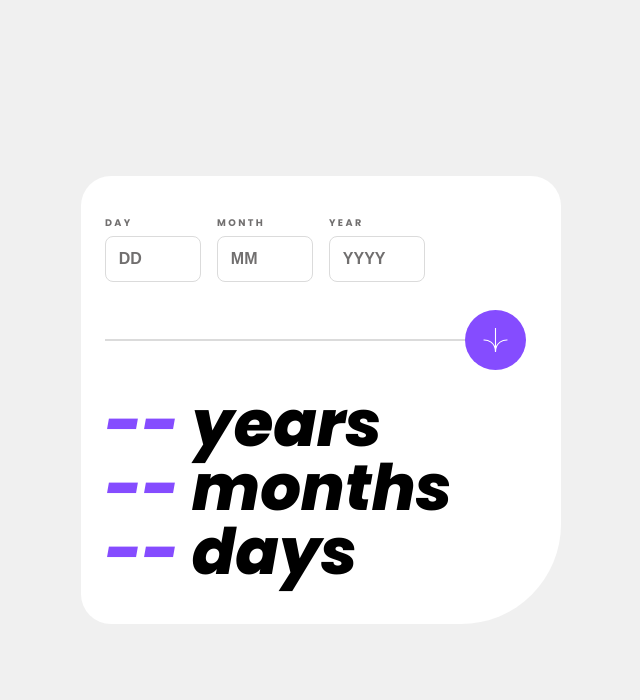
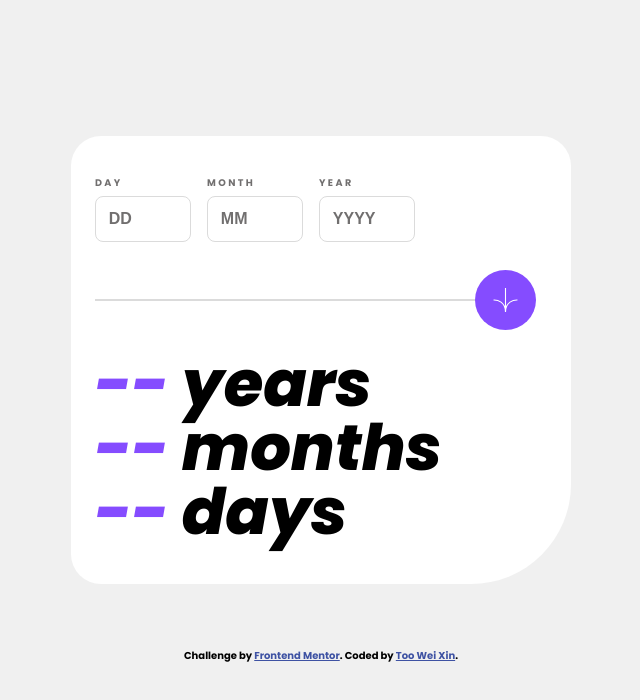
Before and after one commit to WeiXinToo/frontend-mentor-age-calculator, a website: page index.html in a window 1280 px wide. Shown: the whole page, without its empty margins (319-959 px from the left). Drawn offline with nearby package versions, Linux system fonts and the light colour scheme; files that its build step writes are made by us from their sources.

Commit message:
add README.md

```diff
--- a/index.html
+++ b/index.html
@@ -7,7 +7,9 @@
   <meta name="viewport" content="width=device-width, initial-scale=1.0">
   <title>Frontend Mentor | Age calculator app</title>
   <style>
-    .attribution { font-size: 11px; text-align: center; }
+    .attribution {
+      margin-top: 4rem;
+      font-size: 0.625rem; text-align: center; }
     .attribution a { color: hsl(228, 45%, 44%); }
   </style>
   <link rel="stylesheet" href="dist/style.css?cb=1706955918025">
@@ -52,11 +54,14 @@
       <p><span class="js-month-output">--</span> months</p>
       <p><span class="js-day-output">--</span> days</p>
     </section>
-    <!--   <div class="attribution">
+
+  </main>
+  <aside>
+    <div class="attribution">
       Challenge by <a href="https://www.frontendmentor.io?ref=challenge" target="_blank">Frontend Mentor</a>.
-      Coded by <a href="#">Your Name Here</a>.
-    </div> -->
-  </main>
+      Coded by <a href="#">Too Wei Xin</a>.
+    </div>
+  </aside>
 
 
 
--- a/src/scss/abstracts/_mixins.scss
+++ b/src/scss/abstracts/_mixins.scss
@@ -1,3 +1,4 @@
+// flex-template
 @mixin flexbox ($direction, $justify, $align, $gap: null) {
   display: flex;
   flex-direction: $direction;
@@ -6,8 +7,9 @@
   gap: $gap;
 }
 
+// button position
 @mixin media {
-  @media screen and (min-width: 420px){
+  @media screen and (min-width: 420px) {
     right: 0rem;
   }
 }
--- a/src/scss/style.scss
+++ b/src/scss/style.scss
@@ -28,10 +28,9 @@ body{
 main {
   margin: 0 auto;
   padding: 2.5em 1.5em;
-  width: 90%;
+  width: 85%;
   min-width: 320px;
-  max-width: 480px;
-
+  max-width: 500px;
   background-color: v.$white-neutral;
   border-radius: 30px 30px 100px 30px;
 }
```
Also changed, not shown: README.md, assets/images/fullscreen.png (added), assets/images/mobile.jpeg (added), dist/all.js (added), dist/minified_version/style.css (added), dist/style.css (added), image.png (added), 3 other files.
